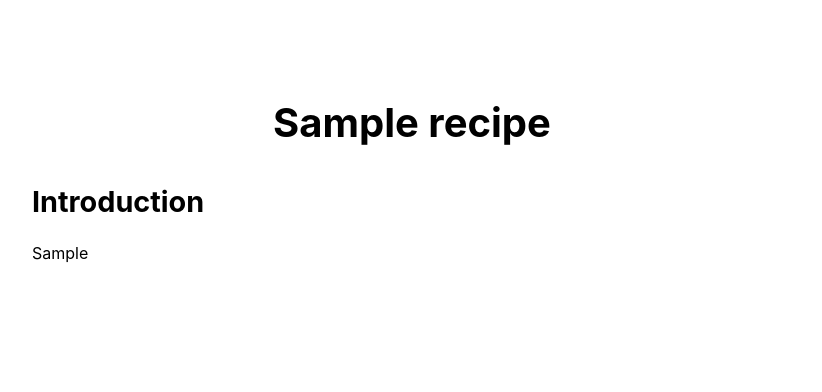
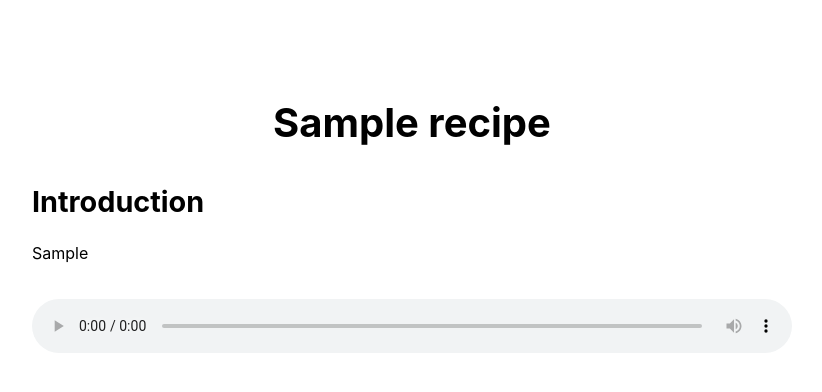
Before and after one commit to danyangzhao/recipe-audio, a Flask app: page /recipe/1 in a window 1280 px wide. Shown: the top 392 px of the page, without its empty margins (228-1050 px from the left). Run offline with Flask 3, Linux system fonts and the light colour scheme; tables that the repository leaves empty hold one stand-in row (values such as "Sample post").

Commit message:
fixing stored audio file

```diff
--- a/templates/stored_recipe.html
+++ b/templates/stored_recipe.html
@@ -46,8 +46,23 @@
             {% endif %}
         </div>
 
-        <div id="audio-container" style="display: none;"></div>
-        <div id="audio-status" style="display: none;"></div>
+        <div class="button-container" style="margin-top: 2rem; text-align: center;">
+            {% if not recipe.audio_filename %}
+                <button id="generate-audio" class="btn">Generate Audio</button>
+            {% endif %}
+        </div>
+
+        {% if recipe.audio_filename %}
+            <div id="audio-container" style="display: block; margin-top: 2rem;">
+                <audio controls style="width: 100%;">
+                    <source src="{{ recipe.audio_url }}" type="audio/mpeg">
+                    Your browser does not support the audio element.
+                </audio>
+            </div>
+        {% else %}
+            <div id="audio-container" style="display: none;"></div>
+            <div id="audio-status" style="display: none;"></div>
+        {% endif %}
     </div>
 
     <script>
```
